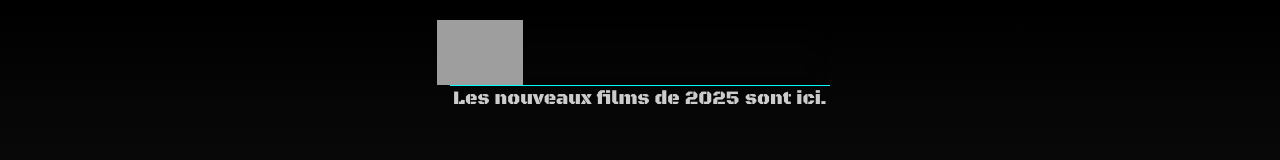
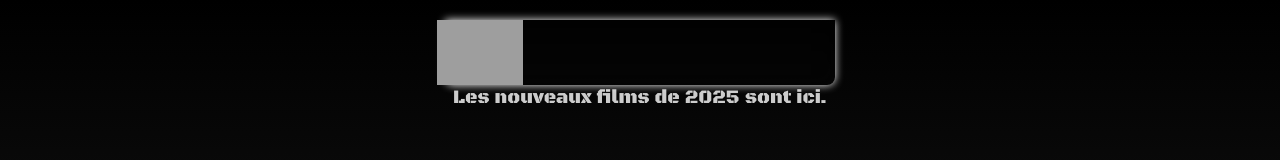
Before and after one commit to lpr0s1/hzflix-wb, a website: page public/films/menu.html in a window 1280 px wide. Shown: the top 160 px of the page. Drawn offline with nearby package versions, Linux system fonts and the light colour scheme; grey boxes are pictures that could not be loaded.

Commit message:
Update menu.html

```diff
--- a/public/films/menu.html
+++ b/public/films/menu.html
@@ -208,7 +208,7 @@ text-align: center;
 </head>
 <body>
     <header>
-        <div style="border-bottom: solid 1px cyan; background-color: rgba(0,0,0,0,0.6); width: 380px; position: sticky; top: 0; z-index: 99999999999; backdrop-filter: blur(9px);">
+        <div style="box-shadow: 0px 0px 8px white; border-bottom-left-radius: 8px; border-bottom-right-radius: 8px; background-color: rgba(0,0,0,0,0.6); width: 390px; position: sticky; top: 0; z-index: 99999999999; backdrop-filter: blur(9px);">
         <img src="https://i.ibb.co/235QsyqX/Background-Eraser.png" style="height: 65px; margin-left: -320px;" alt="Hzflix Logo"/>
         </div>
 
```
